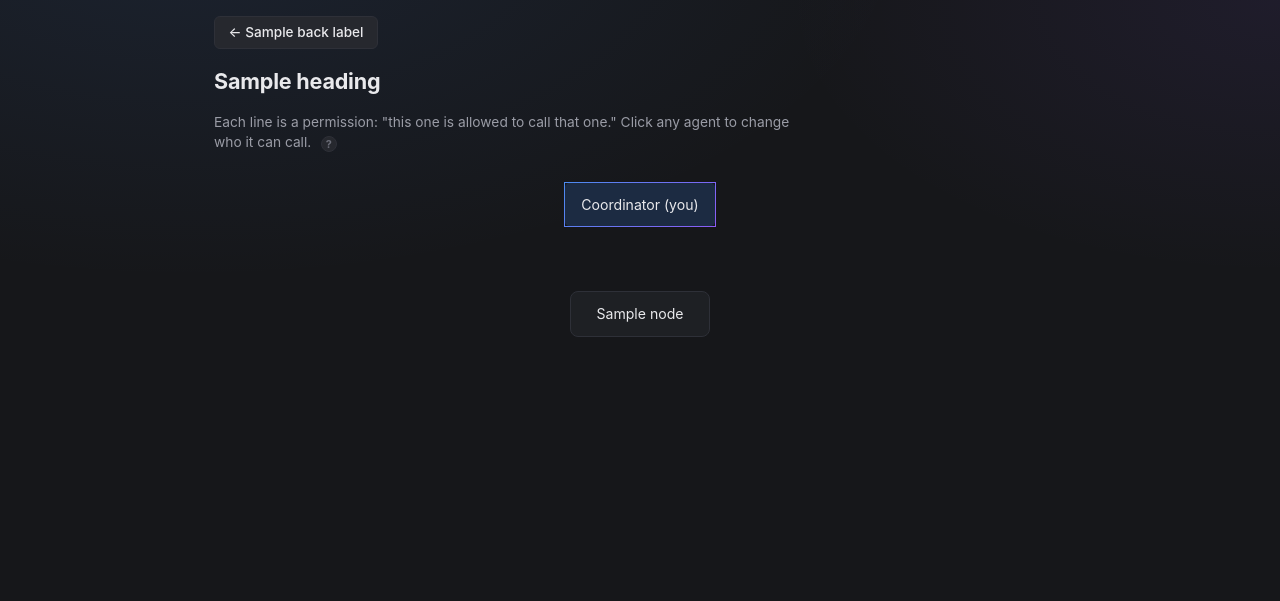
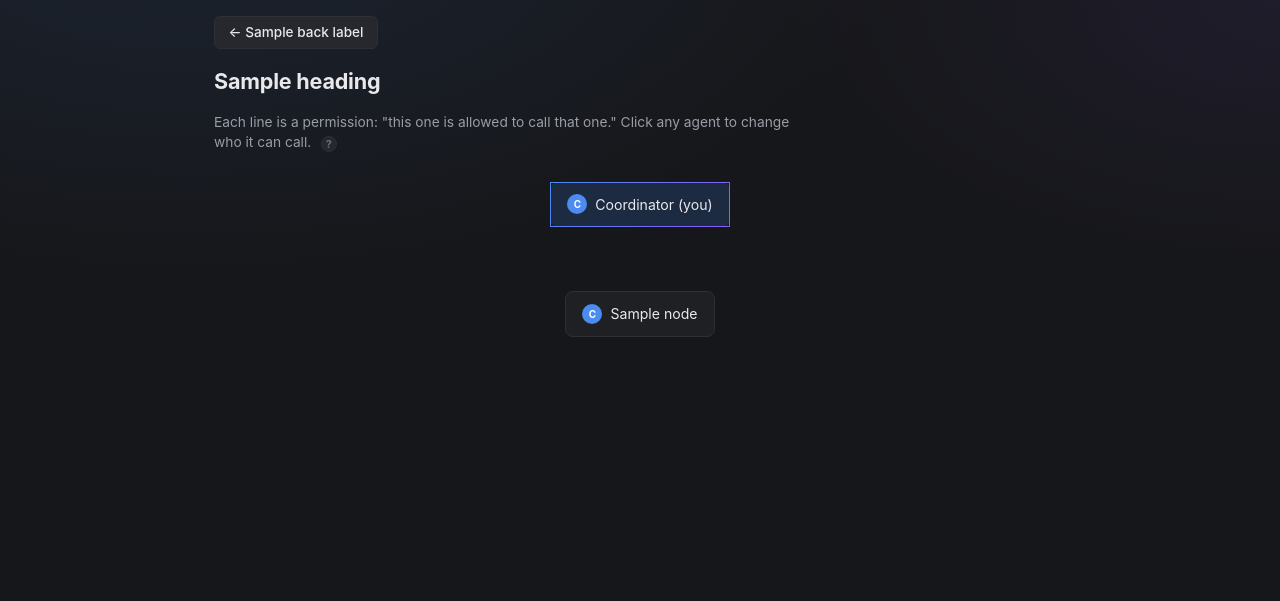
Before and after one commit to bburge14/cadre, a Flask app: template templates/stacks_diagram.html in a window 1280 px wide. Shown: the top 601 px of the page. Run offline with Flask 3, Linux system fonts and the light colour scheme; the template is opened without the code that fills it: most values are stand-ins (such as "Sample title", 1, 10 or a date in 2020).

Commit message:
Add small provider badges so you can see which AI each agent uses
Not real brand logos -- this app doesn't ship external brand assets
and fetching them would break the no-external-fetch/self-contained
posture, so instead a small colored initial badge (C/G/X/K) per
provider, reusing existing palette colors. Shows on every node in the
stack diagram (including Coordinator, always Claude) and next to each
agent's name in a stack's agent table, reflecting that agent's "primary
AI for its actual work" setting.

Co-Authored-By: Claude Sonnet 5 <noreply@anthropic.com>
Claude-Session: https://claude.ai/code/session_01M6akbAwzEF5wHDb6eyaaJ9

```diff
--- a/app.py
+++ b/app.py
@@ -653,6 +653,7 @@ def _render_diagram(agents_dir, heading, back_url, back_label, save_action):
                 "name": a.name,
                 "spawnable": spawnable,
                 "others": [o.name for o in active if o.name != a.name],
+                "primary_provider": a.frontmatter.get("primary_provider", "claude"),
             }
         )
     return render_template(
--- a/static/style.css
+++ b/static/style.css
@@ -272,6 +272,28 @@ textarea { font-family: ui-monospace, monospace; font-size: 0.84rem; min-height:
 .checklist-row { display: flex; align-items: flex-start; gap: 0.5rem; margin: 0.4rem 0; font-size: 0.88rem; color: var(--text); }
 .checklist-row input[type=checkbox] { width: auto; margin-top: 0.2rem; flex-shrink: 0; accent-color: var(--accent); }
 
+/* ---- Provider badges ---- */
+/* Not real brand logos (trademark/asset concerns, plus this app is
+   self-contained with no external asset fetches) -- small colored
+   initial badges instead, distinct enough for an at-a-glance cue. */
+
+.provider-badge {
+  display: inline-flex;
+  align-items: center;
+  justify-content: center;
+  width: 20px;
+  height: 20px;
+  border-radius: 50%;
+  font-size: 0.62rem;
+  font-weight: 700;
+  flex-shrink: 0;
+  cursor: default;
+}
+.provider-badge-claude { background: var(--accent); color: #fff; }
+.provider-badge-gemini { background: var(--accent-2); color: #fff; }
+.provider-badge-codex { background: var(--success-text); color: #0a1f0f; }
+.provider-badge-kimi { background: var(--warning-text); color: #3a2712; }
+
 /* ---- Inline help ---- */
 
 details.help { display: inline-block; margin-left: 0.35rem; vertical-align: middle; }
--- /dev/null
+++ b/templates/_provider_badge.html
@@ -0,0 +1,10 @@
+{% macro provider_badge(provider_id) %}
+{% set meta = {
+  'claude': {'abbr': 'C', 'label': 'Claude'},
+  'gemini': {'abbr': 'G', 'label': 'Gemini'},
+  'codex': {'abbr': 'X', 'label': 'Codex'},
+  'kimi': {'abbr': 'K', 'label': 'Kimi'},
+} %}
+{% set m = meta.get(provider_id, meta['claude']) %}
+<span class="provider-badge provider-badge-{{ provider_id if provider_id in meta else 'claude' }}" title="Runs on {{ m.label }}" aria-label="Runs on {{ m.label }}">{{ m.abbr }}</span>
+{% endmacro %}
--- a/templates/stack_form.html
+++ b/templates/stack_form.html
@@ -21,6 +21,7 @@
 </style>
 </head>
 <body>
+  {% from '_provider_badge.html' import provider_badge %}
   <p style="margin-top:1.5rem;"><a class="btn" href="{{ url_for('index') }}" onclick="if (history.length > 1) { history.back(); return false; }">&larr; back to dashboard</a></p>
   <h1>{{ 'Edit ' + stack.name if stack else 'New stack' }}</h1>
   {% if stack %}<p><a class="btn" href="{{ url_for('stack_diagram', stack_id=stack.id) }}">View this stack's diagram &rarr;</a></p>{% endif %}
@@ -57,7 +58,7 @@
     <tr><th>Name</th><th>Description</th><th>Model</th><th></th></tr>
     {% for agent in stack_agents %}
     <tr>
-      <td>{{ agent.name }}</td>
+      <td><span style="display:inline-flex; align-items:center; gap:0.5rem;">{{ provider_badge(agent.frontmatter.get('primary_provider', 'claude')) }}{{ agent.name }}</span></td>
       <td style="color:var(--text-dim);">{{ agent.frontmatter.get('description', '') }}</td>
       <td>{{ agent.frontmatter.get('model', 'inherit') }}</td>
       <td>
--- a/templates/stacks_diagram.html
+++ b/templates/stacks_diagram.html
@@ -12,7 +12,7 @@
   svg#lines line { stroke: var(--accent); stroke-width: 1.5; opacity: 0.55; }
   .coordinator-row { display: flex; justify-content: center; margin-bottom: 4rem; }
   .agent-row { display: flex; flex-wrap: wrap; justify-content: center; gap: 1.2rem; }
-  .node { position: relative; z-index: 1; background: var(--surface); border: 1px solid var(--border); border-radius: var(--radius); padding: 0.7rem 1rem; font-size: 0.88rem; cursor: pointer; min-width: 140px; text-align: center; transition: border-color 0.12s ease, transform 0.05s ease; }
+  .node { position: relative; z-index: 1; display: flex; align-items: center; justify-content: center; gap: 0.5rem; background: var(--surface); border: 1px solid var(--border); border-radius: var(--radius); padding: 0.7rem 1rem; font-size: 0.88rem; cursor: pointer; min-width: 140px; text-align: center; transition: border-color 0.12s ease, transform 0.05s ease; }
   .node.coordinator { border-color: transparent; background: var(--accent-soft-bg); border-image: var(--accent-gradient) 1; cursor: default; }
   .node:hover:not(.coordinator) { border-color: var(--accent); transform: translateY(-1px); }
   .panel { display: none; position: absolute; z-index: 2; background: var(--surface-2); border: 1px solid var(--border); border-radius: var(--radius); padding: 0.8rem; margin-top: 0.5rem; width: 220px; font-size: 0.85rem; box-shadow: var(--shadow); }
@@ -22,6 +22,7 @@
 </style>
 </head>
 <body>
+  {% from '_provider_badge.html' import provider_badge %}
   <p><a class="btn" href="{{ back_url }}" onclick="if (history.length > 1) { history.back(); return false; }">&larr; {{ back_label }}</a></p>
   <h1>{{ heading }}</h1>
   <div class="sub">
@@ -31,6 +32,7 @@
       <p>Lines between two agents mean the first can call the second <em>itself</em>, without you asking for it by name — e.g. if <code>debug-qa</code> can call <code>researcher</code>, it can go look something up on its own mid-task instead of stalling.</p>
       <p>Why restrict it: keeps an agent from wandering outside its lane (a <code>writer</code> probably shouldn't be able to spawn a <code>python-engineer</code>), and keeps delegation chains short and predictable instead of every agent being able to call every other agent.</p>
       <p>There's no wrong answer here — start permissive (or use a preset's defaults) and tighten it only if an agent is calling something it shouldn't.</p>
+      <p>The small colored circle on each node is which AI actually does that agent's work (set via "primary AI for this agent's actual work" on its edit page) — Claude by default, or another provider if you've delegated that agent's work elsewhere.</p>
     </div></details>
   </div>
   {% if not nodes %}
@@ -40,12 +42,12 @@
   <div id="diagram">
     <svg id="lines"></svg>
     <div class="coordinator-row">
-      <div class="node coordinator" id="node-coordinator">Coordinator (you)</div>
+      <div class="node coordinator" id="node-coordinator">{{ provider_badge('claude') }}Coordinator (you)</div>
     </div>
     <div class="agent-row">
       {% for n in nodes %}
       <div>
-        <div class="node" id="node-{{ n.name }}" onclick="togglePanel('{{ n.name }}')">{{ n.name }}</div>
+        <div class="node" id="node-{{ n.name }}" onclick="togglePanel('{{ n.name }}')">{{ provider_badge(n.primary_provider) }}{{ n.name }}</div>
         <div class="panel" id="panel-{{ n.name }}">
           <form method="post" action="{{ save_action }}">
             <input type="hidden" name="agent_filename" value="{{ n.filename }}">
```
Also changed, not shown: 1 other file.
